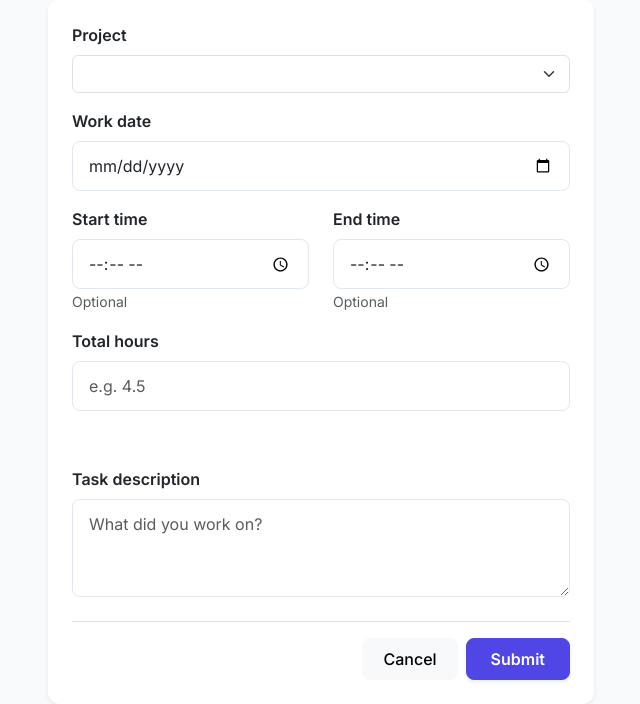
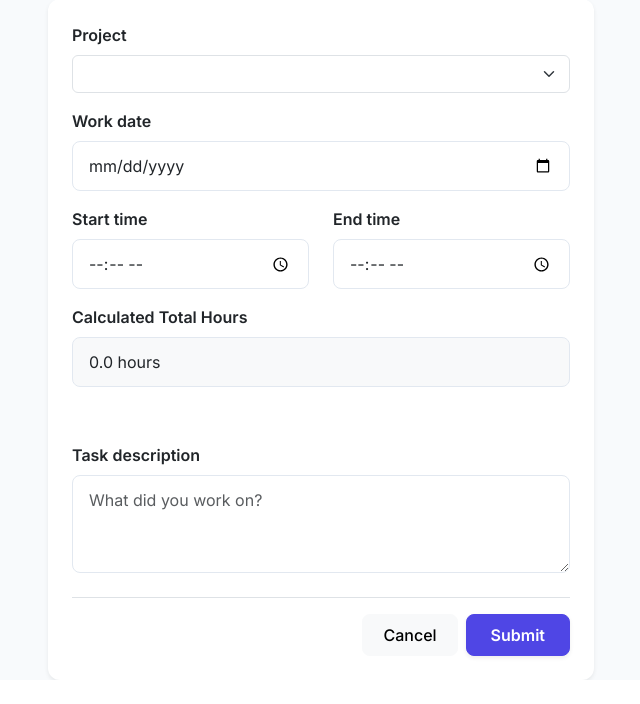
Before and after one commit to jararasifdev/Flask_Project, a Python web app: template app/templates/time_tracking/log_time.html in a window 1280 px wide. Shown: the part 215-919 px from the top of the page, without its empty margins (34-674 px from the left). After the commit the page ends 895 px from the top, so only its background shows below. Run offline with Jinja, Linux system fonts and the light colour scheme; the template is opened without the code that fills it: most values are stand-ins (such as "Sample title", 1, 10 or a date in 2020); form fields are guessed from the names that the template uses.

Commit message:
Made the start and end time manadotry in time logging and added auto total time calcualtion in time tracking router function.

```diff
--- a/app/forms/timesheet_forms.py
+++ b/app/forms/timesheet_forms.py
@@ -5,9 +5,8 @@ from wtforms.validators import DataRequired, Optional
 class TimesheetForm(FlaskForm):
     project_id = SelectField('Project', validators=[DataRequired()])
     work_date = DateField('Work Date', validators=[DataRequired()])
-    start_time = TimeField('Start Time', validators=[Optional()])
-    end_time = TimeField('End Time', validators=[Optional()])
-    total_hours = DecimalField('Total Hours', validators=[DataRequired()])
+    start_time = TimeField('Start Time', validators=[DataRequired()])
+    end_time = TimeField('End Time', validators=[DataRequired()])
     is_billable = BooleanField('Billable to Client')
     task_description = TextAreaField('Task Description', validators=[Optional()])
     submit = SubmitField('Log Time')
--- a/app/templates/time_tracking/log_time.html
+++ b/app/templates/time_tracking/log_time.html
@@ -26,19 +26,17 @@
                     <div class="row mb-3">
                         <div class="col-md-6">
                             {{ form.start_time.label(class="form-label fw-semibold") }}
-                            {{ form.start_time(class="form-control", type="time") }}
-                            <small class="text-muted">Optional</small>
+                            {{ form.start_time(class="form-control", type="time", id="start_time") }}
                         </div>
                         <div class="col-md-6">
                             {{ form.end_time.label(class="form-label fw-semibold") }}
-                            {{ form.end_time(class="form-control", type="time") }}
-                            <small class="text-muted">Optional</small>
+                            {{ form.end_time(class="form-control", type="time", id="end_time") }}
                         </div>
                     </div>
 
                     <div class="mb-3">
-                        {{ form.total_hours.label(class="form-label fw-semibold") }}
-                        {{ form.total_hours(class="form-control", placeholder="e.g. 4.5") }}
+                        <label class="form-label fw-semibold">Calculated Total Hours</label>
+                        <input type="text" class="form-control bg-light" id="display_total_hours" value="0.0 hours" readonly>
                     </div>
 
                     <div class="mb-3 form-check">
@@ -61,3 +59,49 @@
     </div>
 </div>
 {% endblock %}
+
+{% block scripts %}
+<script>
+document.addEventListener('DOMContentLoaded', function() {
+    const startTimeInput = document.getElementById('start_time');
+    const endTimeInput = document.getElementById('end_time');
+    const displayTotalHours = document.getElementById('display_total_hours');
+
+    function calculateTotalHours() {
+        if (startTimeInput.value && endTimeInput.value) {
+            const startStr = startTimeInput.value;
+            const endStr = endTimeInput.value;
+
+            const startParts = startStr.split(':');
+            const endParts = endStr.split(':');
+
+            const startDate = new Date();
+            startDate.setHours(parseInt(startParts[0], 10), parseInt(startParts[1], 10), 0, 0);
+
+            const endDate = new Date();
+            endDate.setHours(parseInt(endParts[0], 10), parseInt(endParts[1], 10), 0, 0);
+
+            let diffMs = endDate - startDate;
+
+            if (diffMs < 0) {
+                displayTotalHours.value = "Invalid (End time is before Start time)";
+                displayTotalHours.classList.add("text-danger");
+                displayTotalHours.classList.replace("bg-light", "bg-danger-subtle");
+            } else {
+                let diffHours = diffMs / (1000 * 60 * 60);
+                displayTotalHours.value = diffHours.toFixed(2) + " hours";
+                displayTotalHours.classList.remove("text-danger");
+                displayTotalHours.classList.replace("bg-danger-subtle", "bg-light");
+            }
+        } else {
+            displayTotalHours.value = "0.0 hours";
+            displayTotalHours.classList.remove("text-danger");
+            displayTotalHours.classList.replace("bg-danger-subtle", "bg-light");
+        }
+    }
+
+    startTimeInput.addEventListener('change', calculateTotalHours);
+    endTimeInput.addEventListener('change', calculateTotalHours);
+});
+</script>
+{% endblock %}
```
Also changed, not shown: app/time_tracking/routes.py (+16 -2 lines).
